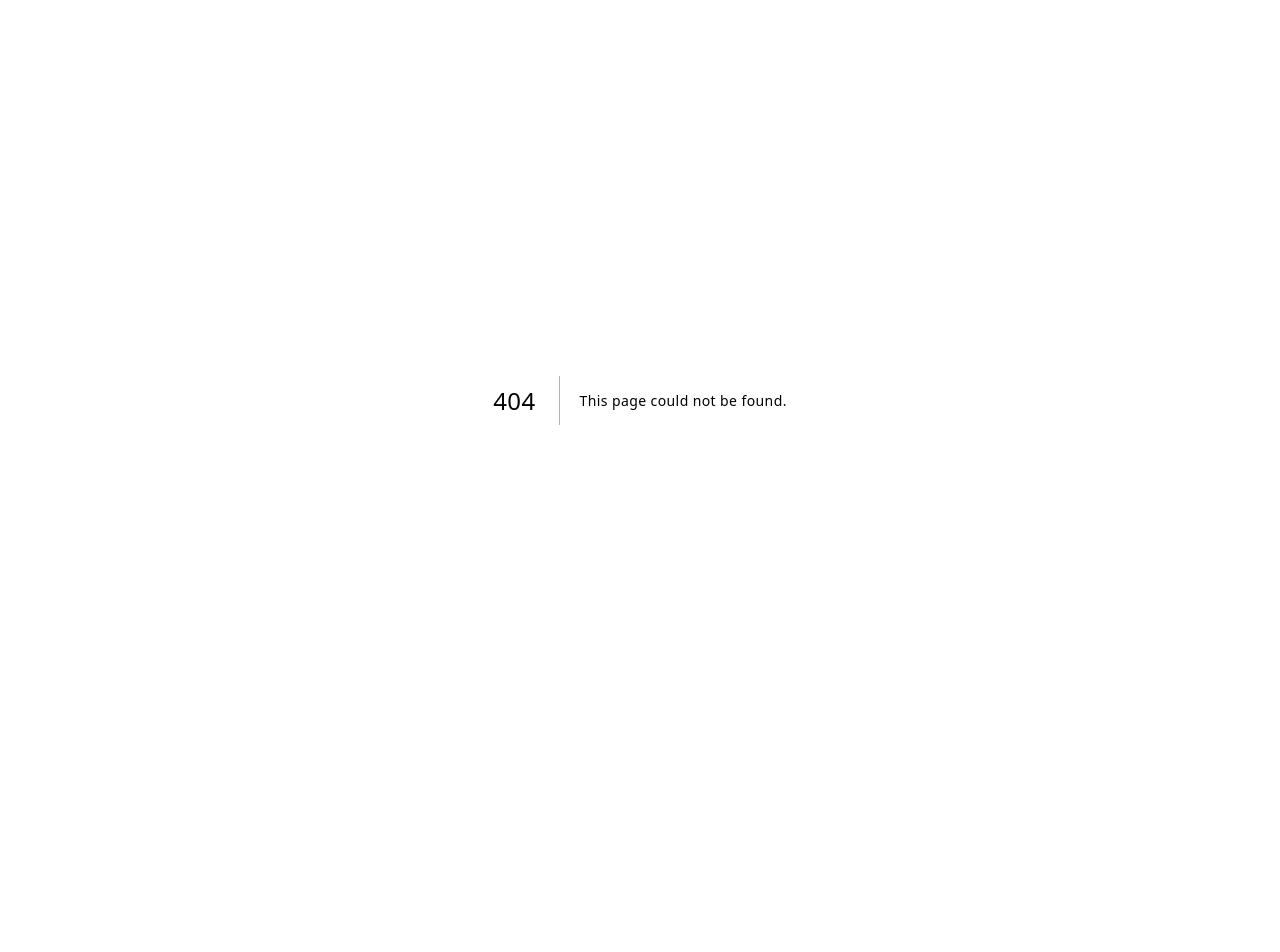
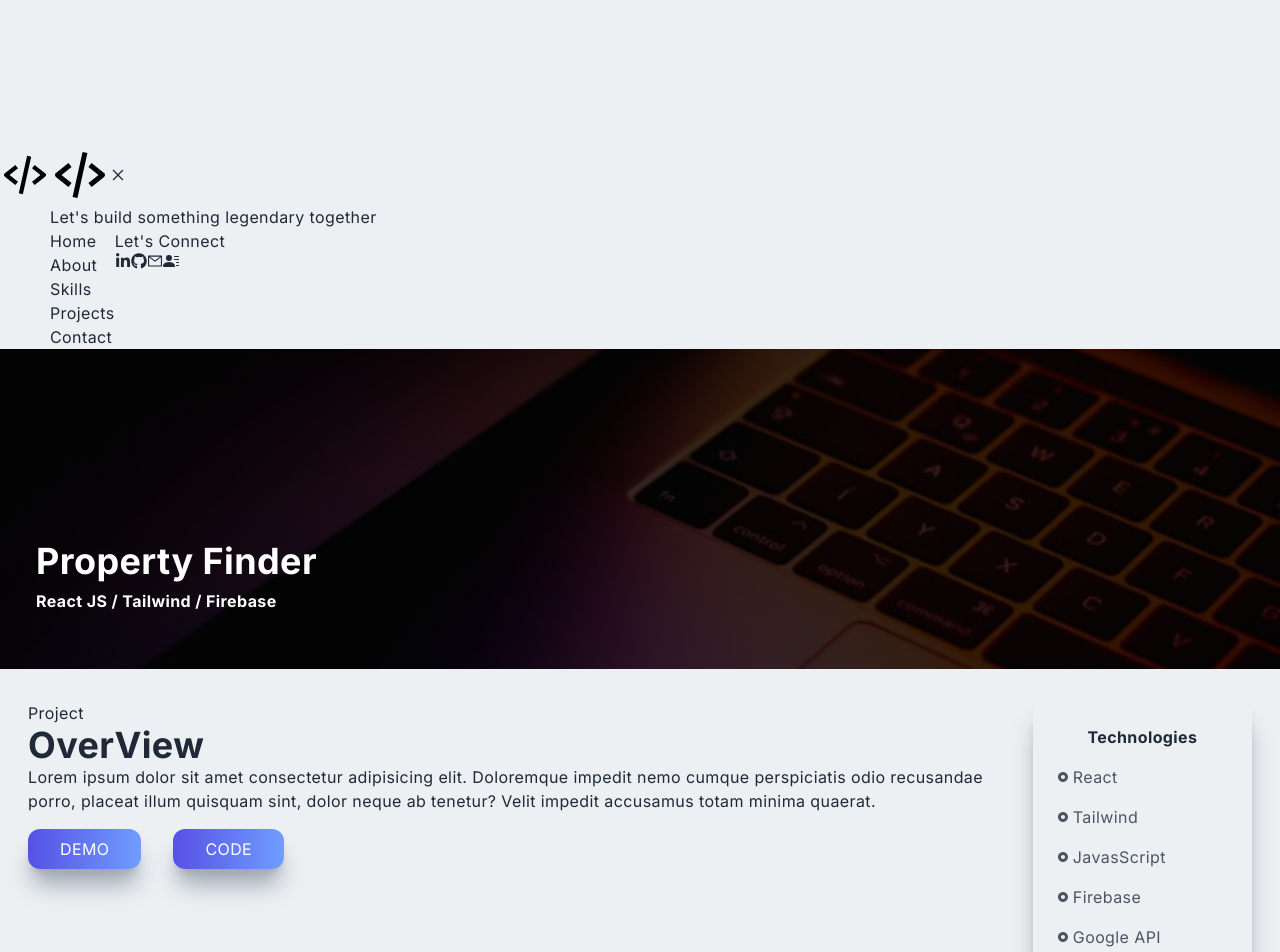
Before and after one commit to Piero-MC/MyPortfolio, a Next.js app: page /property in a window 1280 px wide. Before the commit this address had no page. Shown: the top 952 px of the page. Before the commit the page ends 800 px from the top, so only its background shows below. Built offline with nearby package versions, Linux system fonts and the light colour scheme.

Commit message:
Cambios semifinales 05/08/2024

```diff
--- a/next.config.mjs
+++ b/next.config.mjs
@@ -1,4 +1,5 @@
 /** @type {import('next').NextConfig} */
-const nextConfig = {};
+const nextConfig = {
+};
 
 export default nextConfig;
--- a/src/app/Components/Navbar.jsx
+++ b/src/Components/Navbar.jsx
@@ -5,11 +5,24 @@
 import { AiOutlineClose, AiOutlineMail, AiOutlineMenu } from 'react-icons/ai'
 import { FaLinkedinIn, FaGithub } from 'react-icons/fa'
 import { BsFillPersonLinesFill } from 'react-icons/bs'
-
+import {useRouter} from 'next/navigation'
 
 const Navbar = () => {
   const [nav, setNav] = useState(false);
   const [shadow, setShadow] = useState(false);
+  const [navBg, setNavBg] = useState('#ecf0f3');
+  const [linkColor, setLinkColor] = useState('#1f2937');
+  const router=useRouter();
+  useEffect(()=>{
+    if(router.asPath === '/property')
+    {
+      setNavBg('transparent')
+      setLinkColor('#ecf0f3')
+    } else {
+      setNavBg('#ecf0f3')
+      setLinkColor('#1f2937')
+    }
+  },[router])
 
   const handleNav = () => {
     setNav(!nav)
@@ -26,7 +39,7 @@
     window.addEventListener('scroll', handleShadow)
   })
   return (
-    <div className={shadow ? 'fixed w-full h-20 shadow-xl z-[100]' : 'fixed w-full h-20 z-[100]'}>
+    <div style={{backgroundColor:`${navBg}`}} className={shadow ? 'fixed w-full h-20 shadow-xl z-[100]' : 'fixed w-full h-20 z-[100]'}>
       <div className="flex justify-between items-center w-full h-full px-2 2xl:px-16">
         <Link href='/#home'>
           <Image
@@ -37,7 +50,7 @@
           />
         </Link>
         <div>
-          <ul className='hidden md:flex'>
+          <ul style={{color:`${linkColor}`}} className='hidden md:flex'>
             <Link href='/#home'>
               <li className='ml-10 text-sm uppercase hover:border-b border-gray-700'>Home</li>
             </Link>
@@ -54,7 +67,7 @@
               <li className='ml-10 text-sm uppercase hover:border-b border-gray-700'>Contact</li>
             </Link>
           </ul>
-          <div onClick={handleNav} className='md:hidden'>
+          <div style={{ color: `${linkColor}` }} onClick={handleNav} className='md:hidden'>
             <AiOutlineMenu size={25} />
           </div>
 
@@ -71,19 +84,19 @@
               </div>
               <div className='py-4 flex flex-col'>
                 <ul className="uppercase">
-                  <Link href='/'>
+                  <Link onClick={() => setNav(false)} href='/#home'>
                     <li className='py-4 text-sm'>Home</li>
                   </Link>
-                  <Link href='/'>
+                  <Link onClick={() => setNav(false)} href='/#about'>
                     <li className='py-4 text-sm'>About</li>
                   </Link>
-                  <Link href='/'>
+                  <Link onClick={() => setNav(false)} href='/#skills'>
                     <li className='py-4 text-sm'>Skills</li>
                   </Link>
-                  <Link href='/'>
+                  <Link onClick={() => setNav(false)} href='/#projects'>
                     <li className='py-4 text-sm'>Projects</li>
                   </Link>
-                  <Link href='/'>
+                  <Link onClick={() => setNav(false)} href='/#contact'>
                     <li className='py-4 text-sm'>Contact</li>
                   </Link>
                 </ul>
--- a/src/app/Components/Projectitem.jsx
+++ b/src/Components/Projectitem.jsx
@@ -15,7 +15,7 @@
             <div className="hidden group-hover:block cursor-default absolute top-[50%] lef-[50%] translate-y-[-50%]">
                 <h3 class='text-2xl text-white tracking-wider text-center'>{title}</h3>
                 <p className='pb-4 pt-2 text-white text-center'>React JS</p>
-                <Link href={projectUrl}>
+                <Link href='/property'>
                     <p className='text-center py-3 rounded-lg bg-white text-gray-700 font-bold text-lg cursor-pointer'>More Info</p>
                 </Link>
             </div>
--- a/src/app/Components/Projects.jsx
+++ b/src/Components/Projects.jsx
@@ -8,22 +8,22 @@
     {
       title: 'Property Finder',
       backgroundImg: '/about.jpg',
-      projectUrl: '/'
+      projectUrl: '/property'
     },
     {
       title: 'Property Finder',
       backgroundImg: '/about.jpg',
-      projectUrl: '/'
+      projectUrl: '/property'
     },
     {
       title: 'Property Finder',
       backgroundImg: '/about.jpg',
-      projectUrl: '/'
+      projectUrl: '/property'
     },
     {
       title: 'Property Finder',
       backgroundImg: '/about.jpg',
-      projectUrl: '/'
+      projectUrl: '/property'
     }
   ]
 
--- a/src/app/layout.js
+++ b/src/app/layout.js
@@ -1,5 +1,6 @@
 import { Inter } from "next/font/google";
 import "./globals.css";
+import Navbar from "../Components/Navbar";
 
 const inter = Inter({ subsets: ["latin"] });
 
@@ -11,7 +12,11 @@
 export default function RootLayout({ children }) {
   return (
     <html lang="en">
-      <body className={inter.className}>{children}</body>
+
+      <body className={inter.className}>
+        <Navbar/>
+        {children}
+      </body>
     </html>
   );
 }
--- a/src/app/page.js
+++ b/src/app/page.js
@@ -1,17 +1,16 @@
 import Image from "next/image";
-import Mainp from "./Components/Mainp"
-import Navbar from "./Components/Navbar";
-import About from "./Components/About";
-import Skills from "./Components/Skills";
-import Projects from "./Components/Projects";
-import Coverparticle from "./Components/Coverparticle"
-import Contact from "./Components/Contact";
+import Mainp from "../Components/Mainp";
+import Navbar from "../Components/Navbar";
+import About from "../Components/About";
+import Skills from "../Components/Skills";
+import Projects from "../Components/Projects";
+import Coverparticle from "../Components/Coverparticle"
+import Contact from "../Components/Contact";
 
 export default function Home() {
   return (
 
       <div>
-        <Navbar/>
         <div className="">
           <Mainp />
           <About />
--- /dev/null
+++ b/src/app/property/page.jsx
@@ -0,0 +1,54 @@
+import Image from 'next/image'
+import React from 'react'
+import propertyImg from '../../../public/about.jpg'
+import { RiRadioButtonFill } from 'react-icons/ri'
+import Link from 'next/link'
+
+const Property = () => {
+  return (
+    <div className="w-full">
+      <div className="w-screen h-[30vh] lg:h-[40vh] relative">
+        <div className="absolute top-0 left-0 w-full h-[30vh] lg:h-[40vh] bg-black/80 z-10" />
+        <Image
+          className='absolute z-1'
+          layout='fill'
+          objectFit='cover'
+          src={propertyImg}
+          alt='/'
+        />
+        <div className="absolute top-[70%] max-w-[1240px] w-full left-[50%] right-[50%] translate-x-[-50%] translate-y-[-50%] text-white z-10 p-4">
+          <h2 className='py-2'>Property Finder</h2>
+          <h3>React JS / Tailwind / Firebase</h3>
+        </div>
+      </div>
+
+      <div className="max-w-[1240px] mx-auto p-2 grid md:grid-cols-5 gap-8 pt-8">
+        <div className="col-span-4">
+          <p>Project</p>
+          <h2>OverView</h2>
+          <p>Lorem ipsum dolor sit amet consectetur adipisicing elit. Doloremque impedit nemo cumque perspiciatis odio recusandae porro, placeat illum quisquam sint, dolor neque ab tenetur? Velit impedit accusamus totam minima quaerat.</p>
+          <button className='px-8 py-2 mt-4 mr-8'>Demo</button>
+          <button className='px-8 py-2 mt-4'>Code</button>
+        </div>
+        <div className="col-span-4 md:col-span-1 shadow-xl shadow-gray-400 rounded-xl p-4">
+          <div className="p-2">
+            <p className='text-center font-bold pb-2'>Technologies</p>
+            <div className="grid grid-cols-3 md:grid-cols-1">
+              <p className='text-gray-600 py-2 flex items-center'><RiRadioButtonFill className='pr-1' />React</p>
+              <p className='text-gray-600 py-2 flex items-center'><RiRadioButtonFill className='pr-1' />Tailwind</p>
+              <p className='text-gray-600 py-2 flex items-center'><RiRadioButtonFill className='pr-1' />JavasScript</p>
+              <p className='text-gray-600 py-2 flex items-center'><RiRadioButtonFill className='pr-1' />Firebase</p>
+              <p className='text-gray-600 py-2 flex items-center'><RiRadioButtonFill className='pr-1' />Google API</p>
+              <p className='text-gray-600 py-2 flex items-center'><RiRadioButtonFill className='pr-1' />Zillow API</p>
+            </div>
+          </div>
+        </div>
+        <Link href='/#projects'>
+          <p className='underline cursor-pointer'>Back</p>
+        </Link>
+      </div>
+    </div>
+  )
+}
+
+export default Property
```
Also changed, not shown: src/Components/About.jsx (renamed from src/app/Components/About.jsx), src/Components/Contact.jsx (renamed from src/app/Components/Contact.jsx), src/Components/Coverparticle.jsx (renamed from src/app/Components/Coverparticle.jsx), src/Components/Mainp.jsx (renamed from src/app/Components/Mainp.jsx), src/Components/Skills.jsx (renamed from src/app/Components/Skills.jsx).
